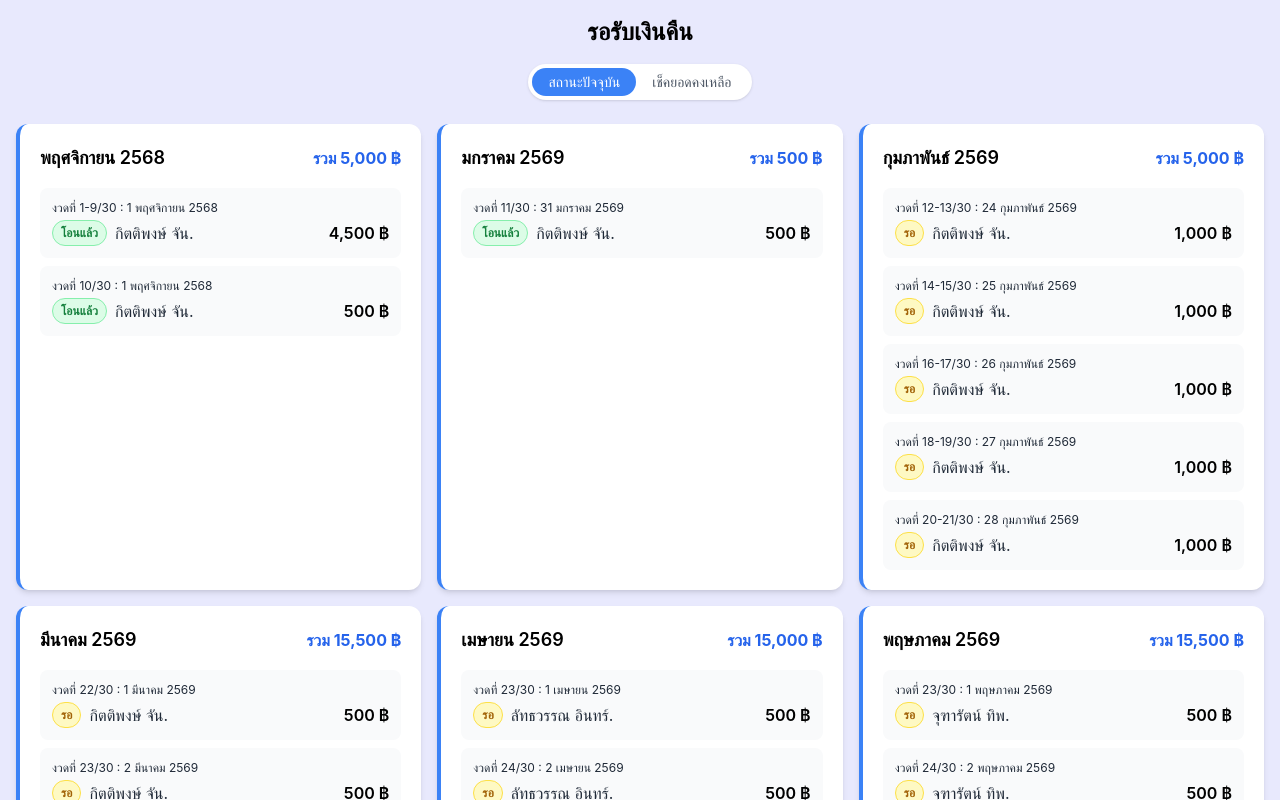
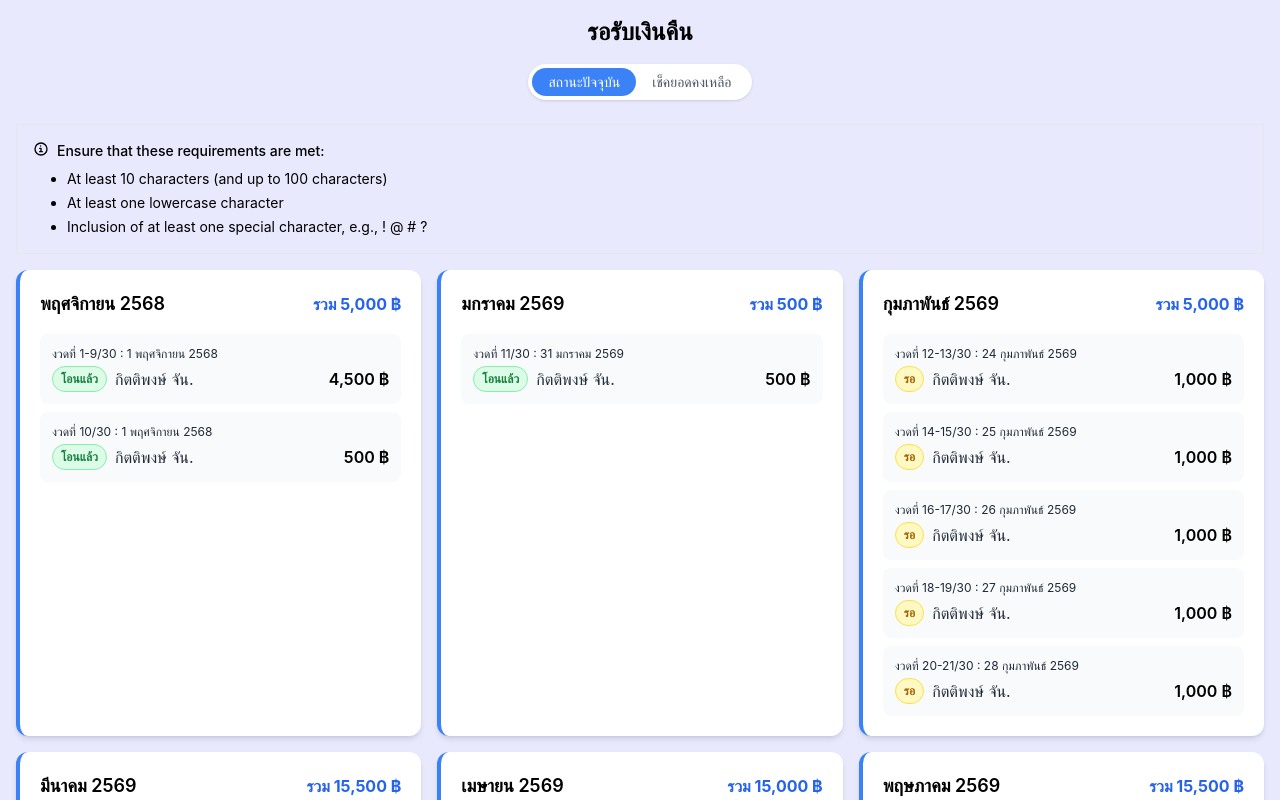
Before and after one commit to KittiArm/ktmyshop, a React (Vite) app: page / in a window 1280 px wide. Shown: the top 800 px of the page. Built offline with nearby package versions, Linux system fonts and the light colour scheme.

Commit message:
Add alert box for requirements confirmation

```diff
--- a/src/App.jsx
+++ b/src/App.jsx
@@ -384,6 +384,20 @@ export default function App() {
         </div>
       </div>
 
+
+      <div className="flex p-4 mb-4 text-sm text-fg-warning rounded-base bg-warning-soft border border-warning-subtle" role="alert">
+        <svg className="w-4 h-4 me-2 shrink-0" aria-hidden="true" xmlns="http://www.w3.org/2000/svg" width="24" height="24" fill="none" viewBox="0 0 24 24"><path stroke="currentColor" stroke-linecap="round" stroke-linejoin="round" stroke-width="2" d="M10 11h2v5m-2 0h4m-2.592-8.5h.01M21 12a9 9 0 1 1-18 0 9 9 0 0 1 18 0Z"/></svg>
+        <span className="sr-only">Success</span>
+        <div>
+          <span className="font-medium">Ensure that these requirements are met:</span>
+            <ul className="mt-2 list-disc list-outside space-y-1 ps-2.5">
+              <li>At least 10 characters (and up to 100 characters)</li>
+              <li>At least one lowercase character</li>
+              <li>Inclusion of at least one special character, e.g., ! @ # ?</li>
+          </ul>
+        </div>
+      </div>
+
       {/* MODE DISPLAY */}
       {mode === "balance" && (
         <div className="grid grid-cols-1 md:grid-cols-2 lg:grid-cols-3 gap-4">
```
